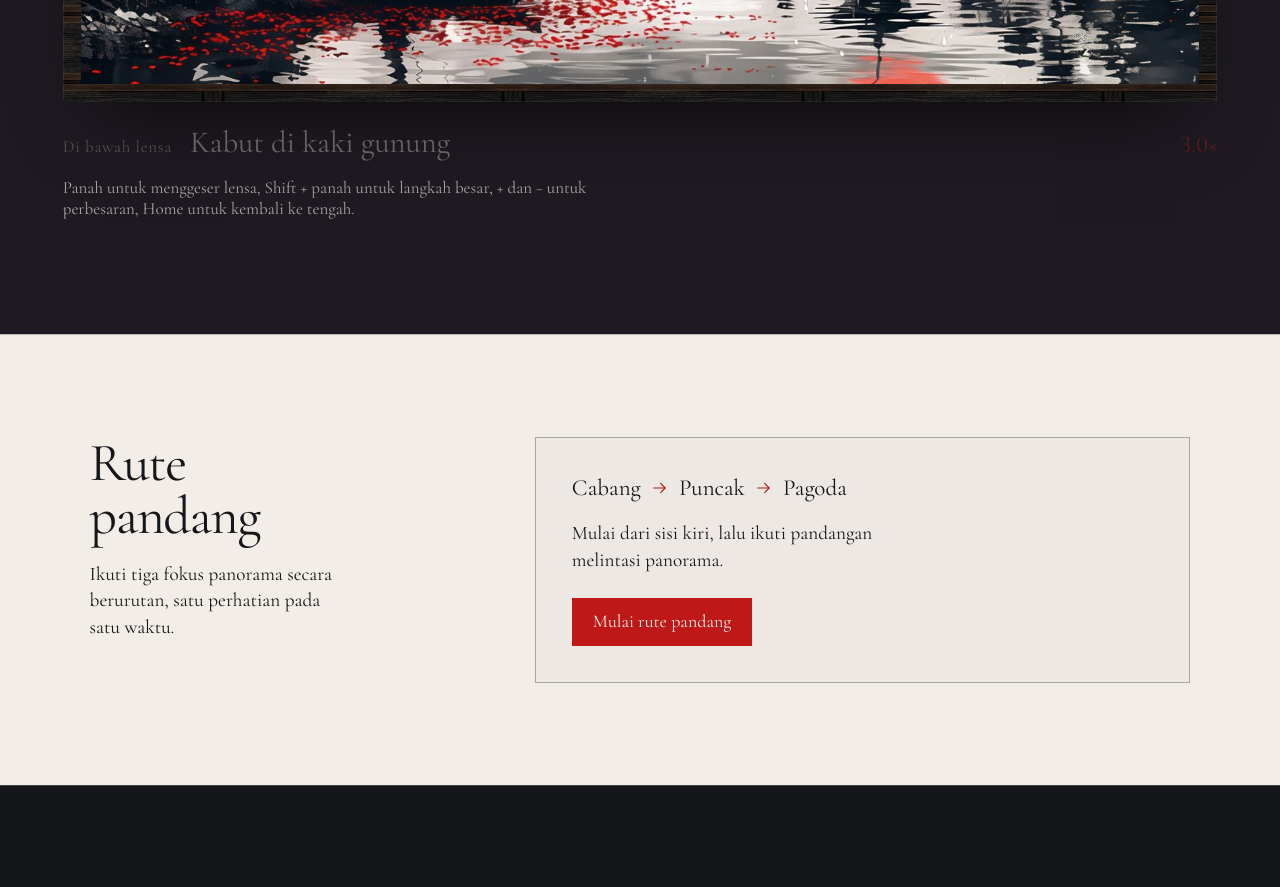
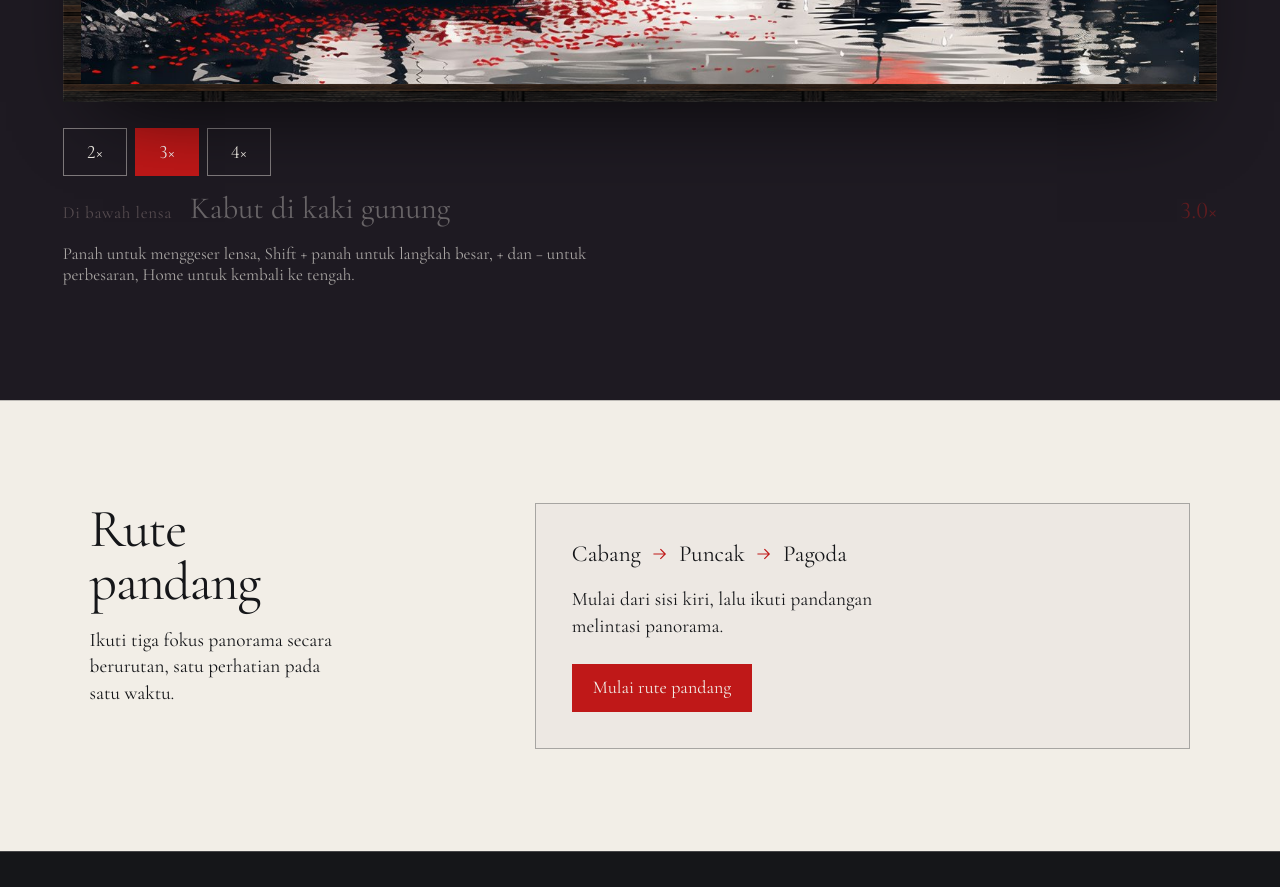
Before and after one commit to Fabverse0/Sakura, a React (Vite) app: page / in a window 1280 px wide. Shown: the part 2300-3187 px from the top of the page. Built offline with nearby package versions, Linux system fonts and the light colour scheme; a web font is replaced by a local one.

Commit message:
feat(lens): 2x, 3x and 4x zoom presets

```diff
--- a/src/sections/Lens.jsx
+++ b/src/sections/Lens.jsx
@@ -1,7 +1,7 @@
 import { useCallback, useEffect, useRef, useState } from "react";
 import { nearestArea } from "../data/areas.js";
 import { panoramaAt, panoramaArtSrcSet } from "../data/panorama.js";
-import { clampPosition, lensGeometry, nudgeZoom, stepPosition } from "../lib/lens.js";
+import { zoomLevels, clampPosition, lensGeometry, nudgeZoom, stepPosition } from "../lib/lens.js";
 
 const lensSize = 240;
 
@@ -152,6 +152,22 @@ export function Lens() {
             </div>
           </div>
         </div>
+        <div className="lens__controls" role="group" aria-label="Perbesaran lensa">
+          {zoomLevels.map((level) => (
+            <button
+              key={level}
+              className="room-button room-button--quiet lens__zoom"
+              type="button"
+              aria-pressed={Math.abs(zoom - level) < 0.01}
+              onClick={() => {
+                setZoom(level);
+                setHasHiRes(true);
+              }}
+            >
+              {level}×
+            </button>
+          ))}
+        </div>
         <p className="lens__readout" aria-hidden="true" data-shown={isActive && areaName !== ""}>
           <span className="lens__readout-label">Di bawah lensa</span>
           <span className="lens__readout-name" key={areaName}>
--- a/src/styles/lens.css
+++ b/src/styles/lens.css
@@ -139,3 +139,18 @@
     clip-path: inset(0);
   }
 }
+
+.lens__controls {
+  display: flex;
+  gap: 8px;
+  margin-top: 26px;
+}
+
+.lens__controls + .lens__readout {
+  margin-top: 18px;
+}
+
+.lens__zoom {
+  min-width: 64px;
+  font-variant-numeric: lining-nums tabular-nums;
+}
```
